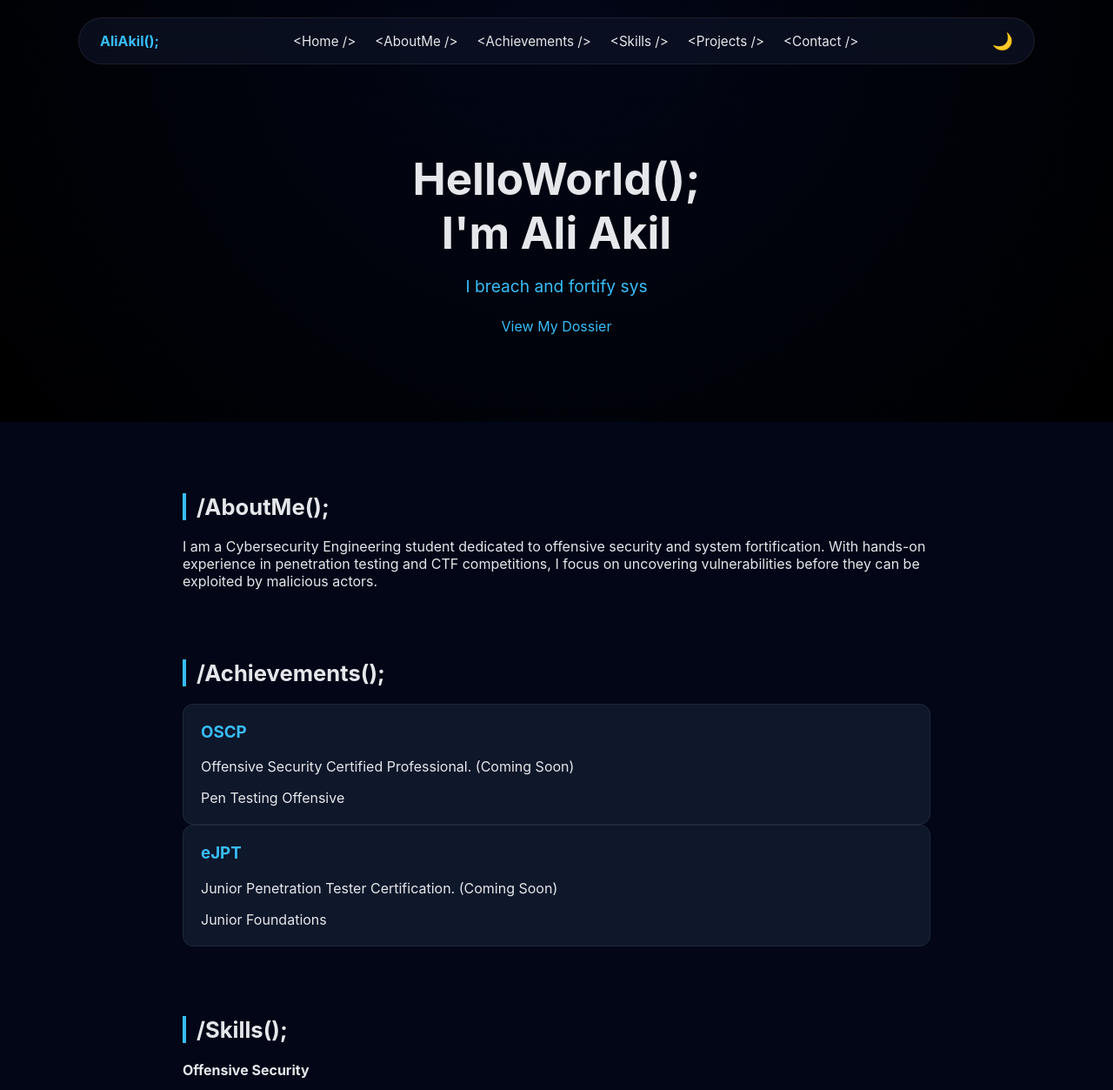
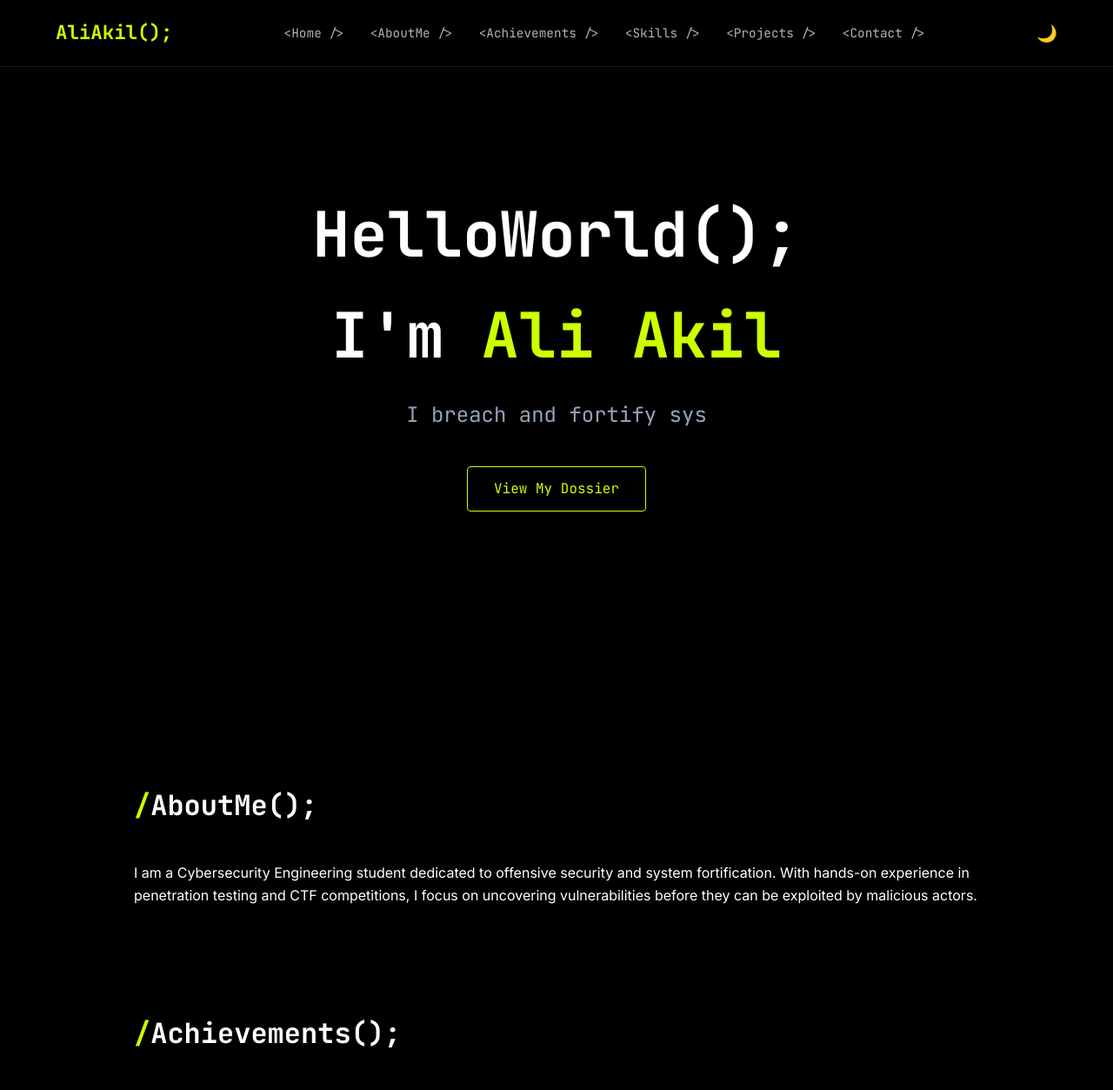
Before and after one commit to Akeel22x/AliAkil.github.io, a plain HTML site: page index.html in a window 1280 px wide. Shown: the top 1253 px of the page at 87% size. Drawn offline with Linux system fonts and the light colour scheme.

Commit message:
Update style.css

```diff
--- a/style.css
+++ b/style.css
@@ -1,171 +1,318 @@
+@import url('https://fonts.googleapis.com/css2?family=Inter:wght@400;500;600;700&family=JetBrains+Mono:wght@400;700&display=swap');
+
 :root {
-  --bg-main: #020617;
-  --bg-card: #0f172a;
-  --text-main: #e5e7eb;
+  --bg-main: #000000;
+  --bg-secondary: #050505;
+  --bg-card: #0a0a0a;
+  --text-main: #ffffff;
   --text-muted: #94a3b8;
-  --accent: #38bdf8;
+  --accent: #ccff00; /* Neon Yellow/Green */
+  --accent-glow: rgba(204, 255, 0, 0.4);
+  --border: rgba(255, 255, 255, 0.1);
+  --font-mono: 'JetBrains Mono', monospace;
+  --font-sans: 'Inter', sans-serif;
 }
 
 * {
+  margin: 0;
+  padding: 0;
   box-sizing: border-box;
 }
 
 html {
   scroll-behavior: smooth;
+  background: var(--bg-main);
 }
 
 body {
-  margin: 0;
-  font-family: "Inter", system-ui, sans-serif;
+  font-family: var(--font-sans);
   background: var(--bg-main);
   color: var(--text-main);
+  line-height: 1.6;
+  overflow-x: hidden;
+}
+
+/* CUSTOM CURSOR (Optional subtle effect) */
+::selection {
+  background: var(--accent);
+  color: #000;
+}
+
+/* RADIAL GLOW BACKGROUND */
+.glow-bg {
+  position: fixed;
+  top: 0;
+  left: 0;
+  width: 100%;
+  height: 100%;
+  background: radial-gradient(circle at 50% -20%, #1e293b 0%, #000 70%);
+  z-index: -1;
+  pointer-events: none;
 }
 
 /* NAV BAR */
 .nav-bar {
   position: fixed;
-  top: 20px;
-  left: 50%;
-  transform: translateX(-50%);
-  width: 90%;
-  max-width: 1100px;
-
+  top: 0;
+  left: 0;
+  width: 100%;
   display: flex;
   align-items: center;
   justify-content: space-between;
-
-  padding: 14px 24px;
-  border-radius: 50px;
-
-  background: rgba(15, 23, 42, 0.6);
-  backdrop-filter: blur(12px);
-  -webkit-backdrop-filter: blur(12px);
-
-  border: 1px solid rgba(255, 255, 255, 0.08);
+  padding: 20px 5%;
+  background: rgba(0, 0, 0, 0.8);
+  backdrop-filter: blur(10px);
+  border-bottom: 1px solid var(--border);
   z-index: 1000;
 }
 
 .logo {
+  font-family: var(--font-mono);
   font-weight: 700;
+  font-size: 1.4rem;
   color: var(--accent);
+  text-decoration: none;
 }
 
 .nav-links {
   list-style: none;
   display: flex;
-  gap: 22px;
-  padding: 0;
-  margin: 0;
+  gap: 30px;
 }
 
 .nav-links a {
   color: var(--text-main);
-  font-size: 0.95rem;
+  font-family: var(--font-mono);
+  font-size: 0.9rem;
   text-decoration: none;
-  transition: color 0.25s ease;
+  transition: all 0.3s ease;
+  opacity: 0.7;
 }
 
 .nav-links a:hover {
+  opacity: 1;
   color: var(--accent);
+  text-shadow: 0 0 8px var(--accent-glow);
 }
 
 .nav-right {
   font-size: 1.2rem;
   cursor: pointer;
+  display: flex;
+  align-items: center;
+  gap: 15px;
 }
 
 /* HERO */
 .hero {
+  height: 100vh;
+  display: flex;
+  flex-direction: column;
+  justify-content: center;
+  align-items: center;
   text-align: center;
-  padding: 140px 20px 100px;
-  background: radial-gradient(circle at top, #020617, #000);
+  padding: 0 20px;
 }
 
 .hero h1 {
-  font-size: 3.2rem;
-  margin-bottom: 10px;
+  font-family: var(--font-mono);
+  font-size: clamp(2rem, 8vw, 4.5rem);
+  margin-bottom: 15px;
+}
+
+.hero h1 span {
+  color: var(--accent);
 }
 
 .hero p {
-  font-size: 1.2rem;
+  font-family: var(--font-mono);
+  font-size: clamp(1rem, 3vw, 1.5rem);
+  color: var(--text-muted);
+  min-height: 1.5em;
+}
+
+.hero .cta-btn {
+  margin-top: 40px;
+  padding: 12px 30px;
+  background: transparent;
+  border: 1px solid var(--accent);
   color: var(--accent);
-  min-height: 1.5em;
+  font-family: var(--font-mono);
+  text-decoration: none;
+  border-radius: 4px;
+  transition: all 0.3s ease;
+}
+
+.hero .cta-btn:hover {
+  background: var(--accent);
+  color: #000;
+  box-shadow: 0 0 20px var(--accent-glow);
 }
 
 /* LAYOUT */
 .container {
-  max-width: 900px;
+  max-width: 1100px;
   margin: auto;
-  padding: 60px 20px;
+  padding: 100px 5%;
 }
 
 section {
-  margin-bottom: 80px;
-  scroll-margin-top: 130px;
+  margin-bottom: 120px;
+  scroll-margin-top: 100px;
 }
 
 h2 {
-  font-size: 1.6rem;
-  margin-bottom: 20px;
-  border-left: 4px solid var(--accent);
-  padding-left: 12px;
+  font-family: var(--font-mono);
+  font-size: 2rem;
+  margin-bottom: 40px;
+  color: var(--text-main);
 }
 
-/* SKILLS */
-.skills-grid {
-  display: grid;
-  grid-template-columns: repeat(auto-fit, minmax(200px, 1fr));
-  gap: 15px;
+h2 span {
+  color: var(--accent);
 }
 
-.skills-grid span {
-  background: var(--bg-card);
-  padding: 12px;
-  border-radius: 8px;
-  text-align: center;
-  border: 1px solid #1e293b;
-}
-
-/* PROJECTS */
-.projects-grid {
+/* ACHIEVEMENTS / CARDS */
+.grid {
   display: grid;
-  grid-template-columns: repeat(auto-fit, minmax(240px, 1fr));
-  gap: 20px;
+  grid-template-columns: repeat(auto-fit, minmax(300px, 1fr));
+  gap: 25px;
 }
 
 .card {
   background: var(--bg-card);
-  padding: 20px;
+  padding: 30px;
   border-radius: 12px;
-  border: 1px solid #1e293b;
-  transition: transform 0.25s ease, box-shadow 0.25s ease;
+  border: 1px solid var(--border);
+  transition: all 0.3s cubic-bezier(0.4, 0, 0.2, 1);
+  position: relative;
+  overflow: hidden;
 }
 
 .card:hover {
-  transform: translateY(-5px);
-  box-shadow: 0 0 0 1px var(--accent);
+  transform: translateY(-8px);
+  border-color: var(--accent);
+  box-shadow: 0 10px 30px -10px rgba(204, 255, 0, 0.1);
+}
+
+.card::before {
+  content: "";
+  position: absolute;
+  top: 0;
+  left: 0;
+  width: 100%;
+  height: 2px;
+  background: linear-gradient(90deg, transparent, var(--accent), transparent);
+  transform: translateX(-100%);
+  transition: 0.5s;
+}
+
+.card:hover::before {
+  transform: translateX(100%);
 }
 
 .card h3 {
-  margin-top: 0;
+  font-family: var(--font-mono);
+  color: var(--accent);
+  margin-bottom: 15px;
+  font-size: 1.25rem;
+}
+
+.card p {
+  color: var(--text-muted);
+  font-size: 0.95rem;
+}
+
+.card .tags {
+  display: flex;
+  flex-wrap: wrap;
+  gap: 8px;
+  margin-top: 20px;
+}
+
+.tag {
+  font-family: var(--font-mono);
+  font-size: 0.75rem;
+  background: rgba(255, 255, 255, 0.05);
+  padding: 4px 10px;
+  border-radius: 4px;
   color: var(--accent);
 }
 
-/* LINKS */
-a {
-  color: var(--accent);
-  text-decoration: none;
+/* SKILLS */
+.skills-container {
+  display: grid;
+  grid-template-columns: repeat(auto-fit, minmax(200px, 1fr));
+  gap: 30px;
 }
 
-a:hover {
-  text-decoration: underline;
+.skill-box h4 {
+  font-family: var(--font-mono);
+  color: var(--text-main);
+  margin-bottom: 15px;
+  font-size: 1.1rem;
+  border-bottom: 1px solid var(--accent);
+  padding-bottom: 5px;
+  display: inline-block;
 }
 
-/* FOOTER */
+.skill-list {
+  list-style: none;
+}
+
+.skill-list li {
+  color: var(--text-muted);
+  font-size: 0.9rem;
+  margin-bottom: 8px;
+  display: flex;
+  align-items: center;
+}
+
+.skill-list li::before {
+  content: ">";
+  color: var(--accent);
+  margin-right: 10px;
+  font-family: var(--font-mono);
+}
+
+/* FOOTER / CONTACT */
 footer {
   text-align: center;
-  padding: 25px;
-  background: #000;
+  padding: 80px 20px;
+  background: var(--bg-secondary);
+  border-top: 1px solid var(--border);
+}
+
+.contact-links {
+  display: flex;
+  justify-content: center;
+  gap: 30px;
+  margin-bottom: 30px;
+}
+
+.contact-links a {
+  color: var(--text-main);
+  font-size: 1.5rem;
+  transition: color 0.3s;
+}
+
+.contact-links a:hover {
+  color: var(--accent);
+}
+
+.copyright {
+  font-family: var(--font-mono);
+  font-size: 0.8rem;
   color: var(--text-muted);
-  font-size: 0.9rem;
 }
+
+/* RESPONSIVE */
+@media (max-width: 768px) {
+  .nav-links {
+    display: none; /* Add hamburger logic in JS if needed */
+  }
+
+  .hero h1 {
+    font-size: 2.5rem;
+  }
+}
```
